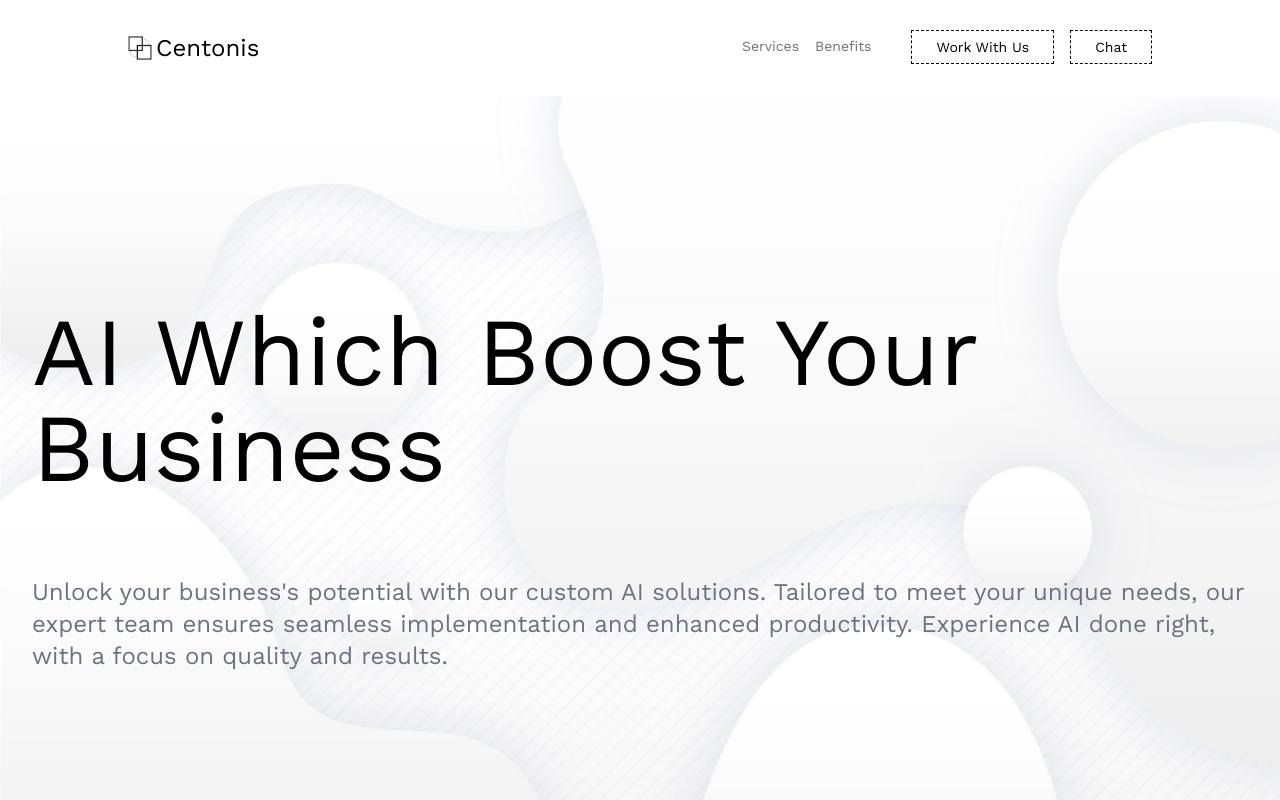
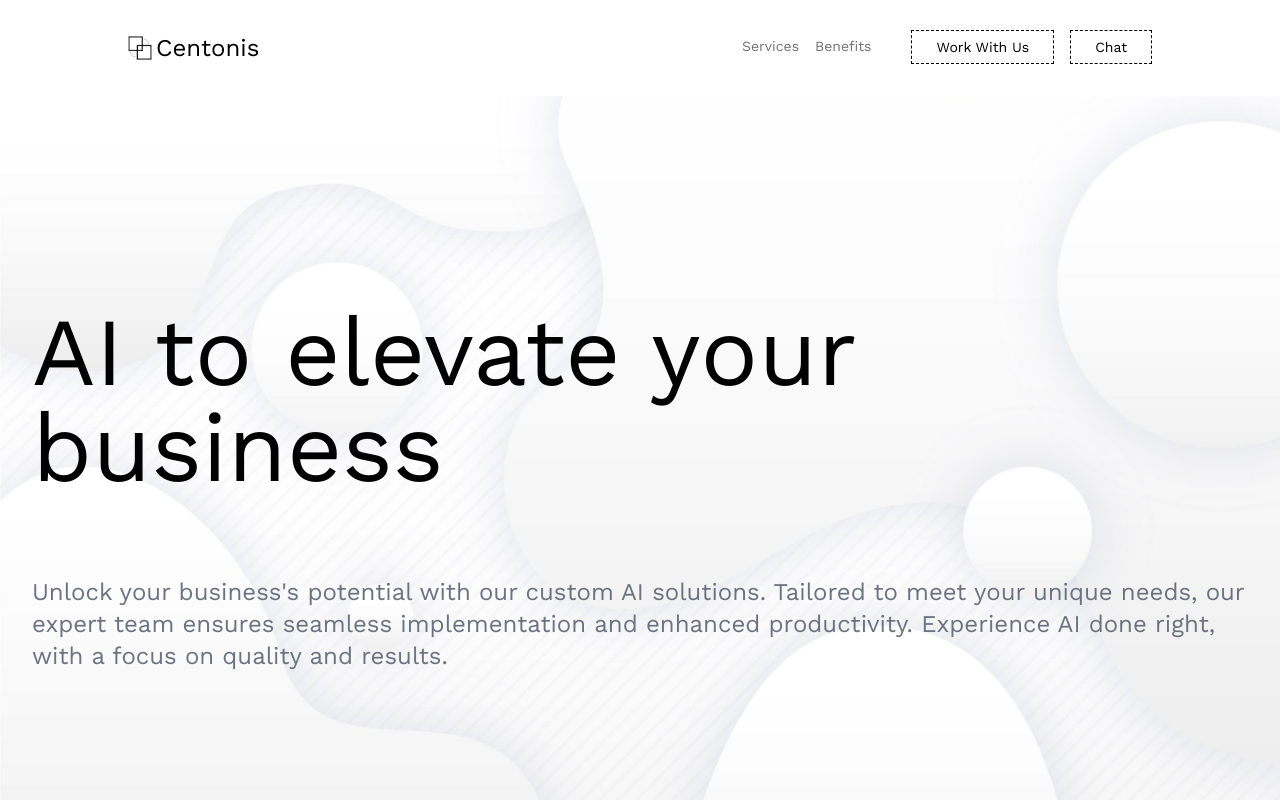
Before and after one commit to JackPangalia/ygptwebsite, a Next.js app in the folder client/: page / in a window 1280 px wide. Shown: the top 800 px of the page. Built offline with nearby package versions, Linux system fonts and the light colour scheme.

Commit message:
changed tag line

```diff
--- a/client/app/page.jsx
+++ b/client/app/page.jsx
@@ -10,7 +10,7 @@ const Home = () => {
         <section className="pt-[9rem] bg-cover bg-[url('/whiteblobs.jpg')]">
           <div className="md:mt-40 sm:mt-24 mt-14 max-w-[1500px] px-[2rem] mx-auto md:pb-56 sm:pb-40 pb-24">
             <h1 className=" lg:text-8xl md:text-7xl sm:text-6xl text-5xl ">
-              AI Which Boost Your Business
+              AI to elevate your business
             </h1>
             <h3 className="md:text-2xl sm:text-xl text-lg sm:mt-20  mt-10 text-gray-500 ml-auto lg:w-[100%]">
               Unlock your business&apos;s potential with our custom AI
```
